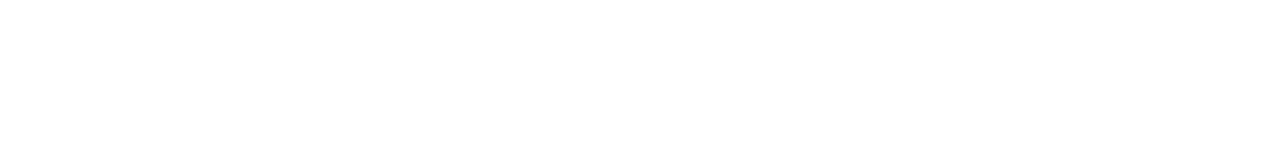
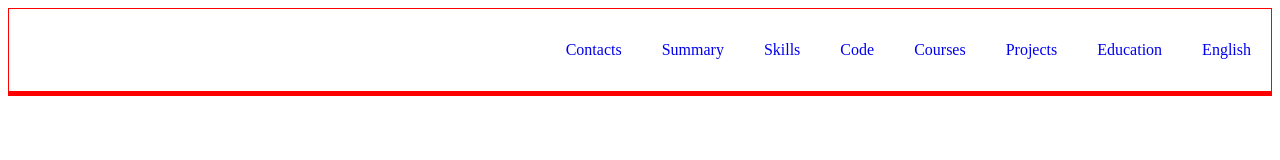
Before and after one commit to Akela89/rsschool-cv, a plain HTML site: page index.html in a window 1280 px wide. Drawn offline with Linux system fonts and the light colour scheme.

Commit message:
feat: add nav and nav style add section and id

```diff
--- a/index.html
+++ b/index.html
@@ -13,5 +13,43 @@
 </head>
 <body>
 
+    <header class="header">
+        <div class="container">
+            <nav class="nav">
+                <ul class="nav-list">
+                  <li class="nav-item"><a href="#contacts" class="nav-link">Contacts</a></li>
+                  <li class="nav-item"><a href="#summary" class="nav-link">Summary</a></li>
+                  <li class="nav-item"><a href="#skills" class="nav-link">Skills</a></li>
+                  <li class="nav-item"><a href="#code" class="nav-link">Code</a></li>
+                  <li class="nav-item"><a href="#courses" class="nav-link">Courses</a></li>
+                  <li class="nav-item"><a href="#projects" class="nav-link">Projects</a></li>
+                  <li class="nav-item"><a href="#educarion" class="nav-link">Education</a></li>
+                  <li class="nav-item"><a href="#english" class="nav-link">English</a></li>
+                </ul>
+              </nav>
+        </div>
+    </header>
+
+
+    <main class="main">
+        <div class="container">
+            <section class="section" id="contacts"></section>
+            <section class="section" id="summary"></section>
+            <section class="section" id="skills"></section>
+            <section class="section" id="code"></section>
+            <section class="section" id="courses"></section>
+            <section class="section" id="projects"></section>
+            <section class="section" id="educarion"></section>
+            <section class="section" id="english"></section>
+        </div>
+    </main>
+
+
+    <footer class="footer">
+        <div class="container">
+
+        </div>
+    </footer>
+
 </body>
 </html>
--- a/style.css
+++ b/style.css
@@ -1,6 +1,54 @@
 * {
     box-sizing: border-box;
 }
+
+.html {
+    scroll-behavior: smooth;
+  }
+
 .body{
     font-family: 'Roboto', sans-serif;
+    display: flex;
+    flex-direction: column;
+    justify-content: space-between;
 }
+
+.header{
+    border: solid 1px red;
+
+}
+.main{
+    border: solid 1px red;
+
+}
+.footer{
+    border: solid 1px red;
+
+}
+.container{
+    max-width: 1440px;
+    margin: 0 auto;
+}
+
+.nav-list{
+    display: flex;
+    justify-content: flex-end;
+    align-items: center;
+    list-style: none;
+}
+
+.nav-link{
+    transition: .3s;
+    padding: 0 20px;
+    line-height: 50px;
+    text-decoration: none;
+
+}
+.section-item a {
+    color: #829985;
+    text-decoration: none;
+    transition: color 0.5s;
+  }
+  .section-item a:hover {
+    color: #4d2323;
+  }
```
